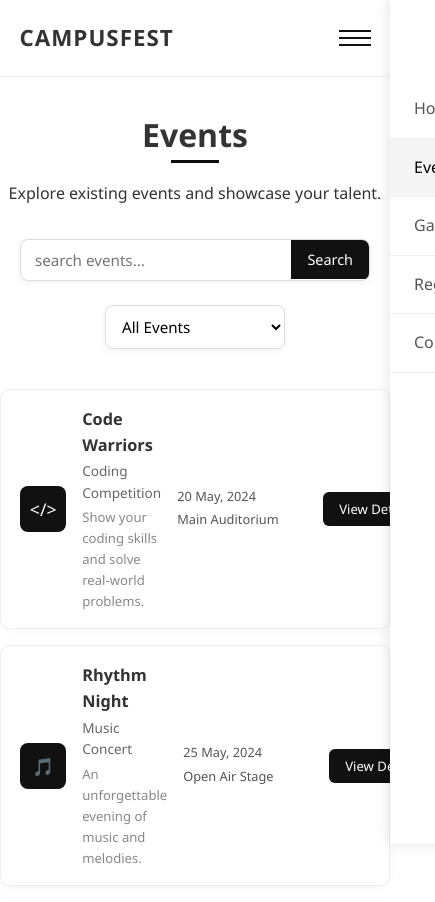
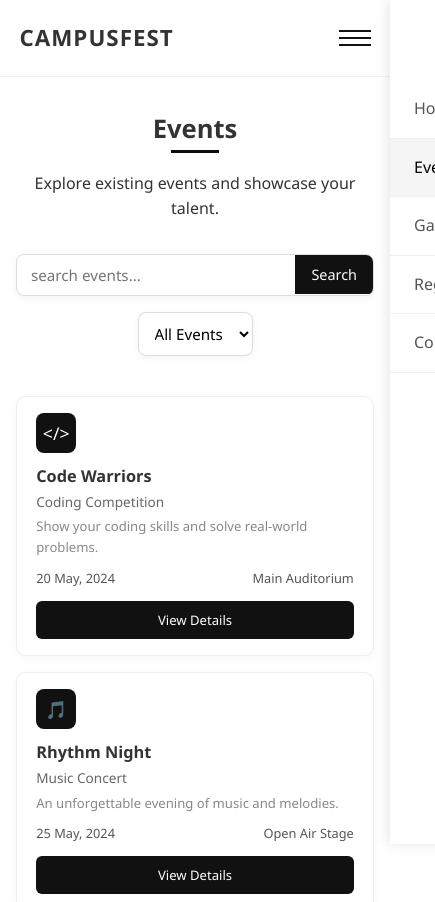
Before and after one commit to jaysingh8/GroupProject, a plain HTML site: page upcoming.html in a window 390 px wide. Shown: the top 902 px of the page, 435 px wide, since content can reach past the window. Drawn offline with Linux system fonts and the light colour scheme.

Commit message:
Add project files

```diff
--- a/upcoming.css
+++ b/upcoming.css
@@ -5,6 +5,8 @@
     justify-content: center;
     align-items: center;
     margin-top: 2rem;
+    padding: 0 1rem;
+    text-align: center;
 }
 .eventHeading .underline {
    width: 48px;
@@ -20,6 +22,7 @@
     gap: 1.5rem;
     margin-top: 2rem;
     flex-wrap: wrap;
+    padding: 0 1rem;
 }
 /* SEARCH BOX */
 .searchBar{
@@ -91,6 +94,7 @@
     display: flex;
     flex-direction: column;
     gap: 1rem;
+    padding: 0 1rem;
 }
 .eventCard{
     display: flex;
@@ -159,3 +163,71 @@
     display: none;
 }
 .noResults.show{ display: block; }
+
+
+/* ============================= */
+/* RESPONSIVE DESIGN             */
+/* ============================= */
+
+/* Tablets */
+@media (max-width: 768px) {
+    .searchBar{
+        width: 100%;
+        max-width: 400px;
+    }
+
+    .filterBar select{
+        width: 100%;
+        max-width: 400px;
+    }
+
+    .eventCard{
+        flex-wrap: wrap;
+    }
+
+    .eventMeta{
+        min-width: 0;
+    }
+}
+
+/* Phones: stack each event card into a vertical layout */
+@media (max-width: 480px) {
+    .eventHeading h1{
+        font-size: 1.6rem;
+    }
+
+    .filter{
+        gap: 1rem;
+    }
+
+    .searchBar,
+    .filterBar select{
+        max-width: 100%;
+    }
+
+    .eventCard{
+        flex-direction: column;
+        align-items: flex-start;
+        gap: 0.6rem;
+        text-align: left;
+    }
+
+    .eventIcon{
+        width: 40px;
+        height: 40px;
+        min-width: 40px;
+    }
+
+    .eventMeta{
+        width: 100%;
+        display: flex;
+        justify-content: space-between;
+        text-align: left;
+    }
+
+    .viewBtn{
+        width: 100%;
+        padding: 10px 0;
+        text-align: center;
+    }
+}
```
